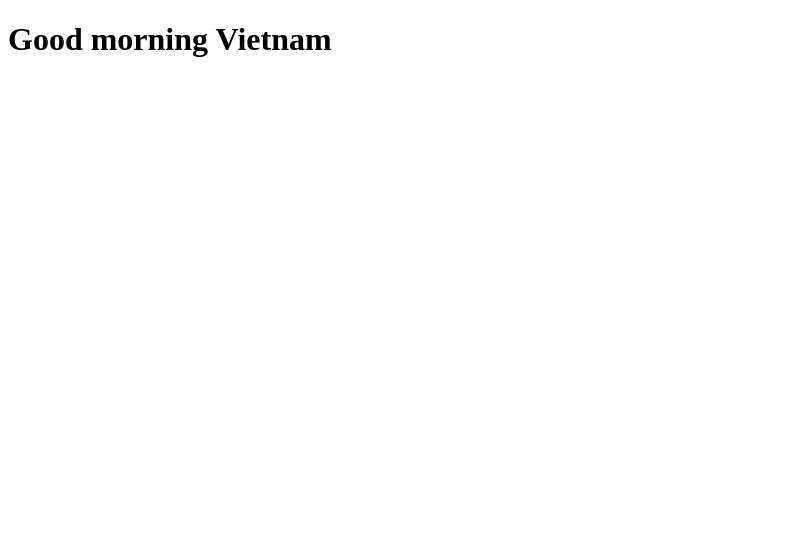
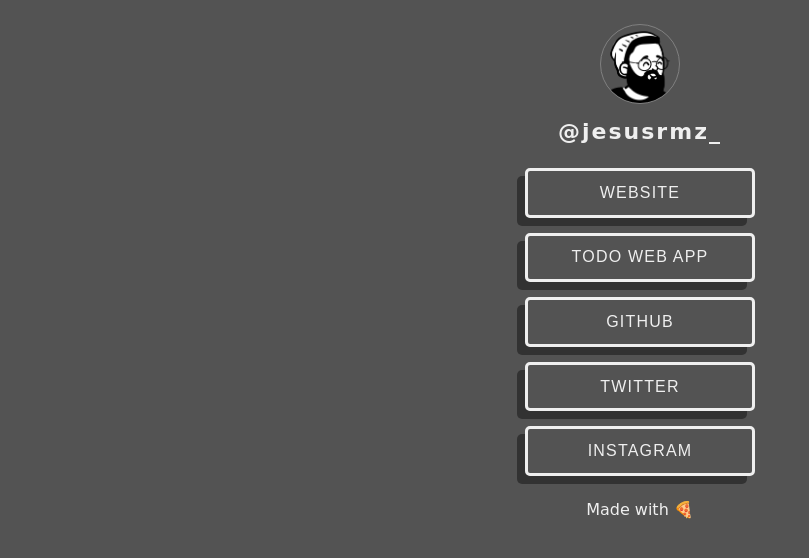
Before and after one commit to jesusrmz19/linktrr, a website built with Parcel: page index.html in a window 1280 px wide. Shown: the whole page, without its empty margins (0-809 px from the left). Built offline with nearby package versions, Linux system fonts and the light colour scheme; a web font is replaced by a local one.

Commit message:
Version 1.0 for 320 devices

```diff
--- a/index.html
+++ b/index.html
@@ -32,6 +32,23 @@
     <title>Linktree</title>
   </head>
   <body>
-    <h1>Good morning Vietnam</h1>
+    <main class="main--container flex">
+      <div class="profile center">
+        <img src="src/img/dp.png" class="profile--img" />
+      </div>
+      <h1>@jesusrmz_</h1>
+      <div class="linktr flex">
+        <a class="center btn linktr--elem" href="#" target="_blank">Website</a>
+        <a class="center btn linktr--elem" href="#" target="_blank"
+          >Todo Web App</a
+        >
+        <a class="center btn linktr--elem" href="#" target="_blank">Github</a>
+        <a class="center btn linktr--elem" href="#" target="_blank">Twitter</a>
+        <a class="center btn linktr--elem" href="#" target="_blank"
+          >Instagram</a
+        >
+      </div>
+      <p>Made with 🍕</p>
+    </main>
   </body>
 </html>
--- /dev/null
+++ b/src/scss/_base.scss
@@ -0,0 +1,47 @@
+@import url('https://fonts.googleapis.com/css2?family=Patua+One&display=swap');
+@import url('https://fonts.googleapis.com/css2?family=Proza+Libre&display=swap');
+$titfont: 'Patua One', cursive;
+$btnfont: 'Proza Libre', sans-serif;
+$maincolor: rgb(83, 83, 83);
+$seccolor: #efefef;
+
+* {
+  box-sizing: border-box;
+}
+
+body {
+  margin: 0;
+  padding: 0;
+  background-color: $maincolor;
+  color: $seccolor;
+}
+
+h1,
+p {
+  margin: 0;
+  padding: 0;
+  font-family: $titfont;
+}
+
+.main--container {
+  margin: 0 auto;
+  width: 320px;
+  padding: 1.5em;
+  h1 {
+    margin-top: 15px;
+    letter-spacing: 2px;
+    font-size: 22px;
+  }
+}
+
+.flex {
+  display: flex;
+  flex-direction: column;
+  align-items: center;
+}
+
+.center {
+  display: flex;
+  justify-content: center;
+  align-items: center;
+}
--- /dev/null
+++ b/src/scss/_components.scss
@@ -0,0 +1,17 @@
+.btn {
+  font-size: 16px;
+  text-transform: uppercase;
+  text-decoration: none;
+  letter-spacing: 1.2px;
+  padding: 0.8em 0.8em;
+  min-width: 230px;
+  border: 3px solid $seccolor;
+  border-radius: 5px;
+  box-shadow: -8px 8px rgba(0, 0, 0, 0.4);
+  color: $seccolor;
+  font-family: $btnfont;
+}
+
+.btn + .btn {
+  margin-top: 15px;
+}
--- /dev/null
+++ b/src/scss/_linktr.scss
@@ -0,0 +1,3 @@
+.linktr {
+  padding: 1.5em 0;
+}
--- /dev/null
+++ b/src/scss/_profilepic.scss
@@ -0,0 +1,14 @@
+.profile {
+  height: 80px;
+  width: 80px;
+  border-radius: 50%;
+  border: 1px solid gray;
+  position: relative;
+  overflow: hidden;
+  img {
+    position: absolute;
+    width: 100px;
+    top: 0;
+    left: -18px;
+  }
+}
--- a/src/scss/main.scss
+++ b/src/scss/main.scss
@@ -0,0 +1,5 @@
+@import 'mixins';
+@import 'base';
+@import 'components';
+@import 'profilepic';
+@import 'linktr';
```
Also changed, not shown: src/img/dp.png (added), src/scss/_mixins.scss (added).
